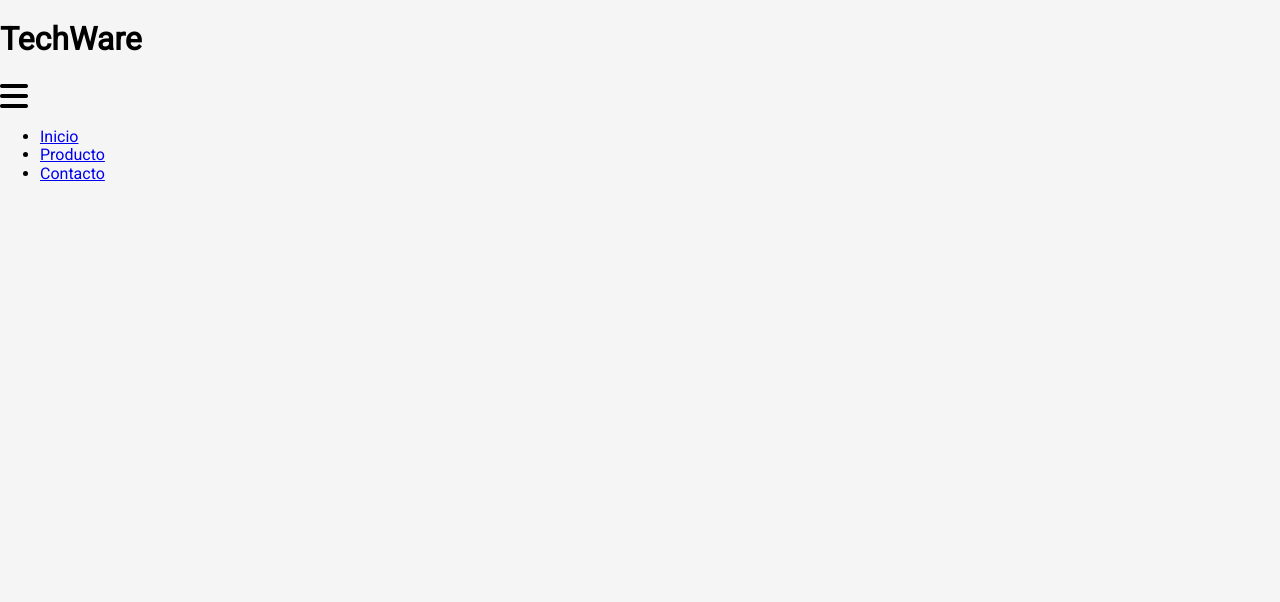
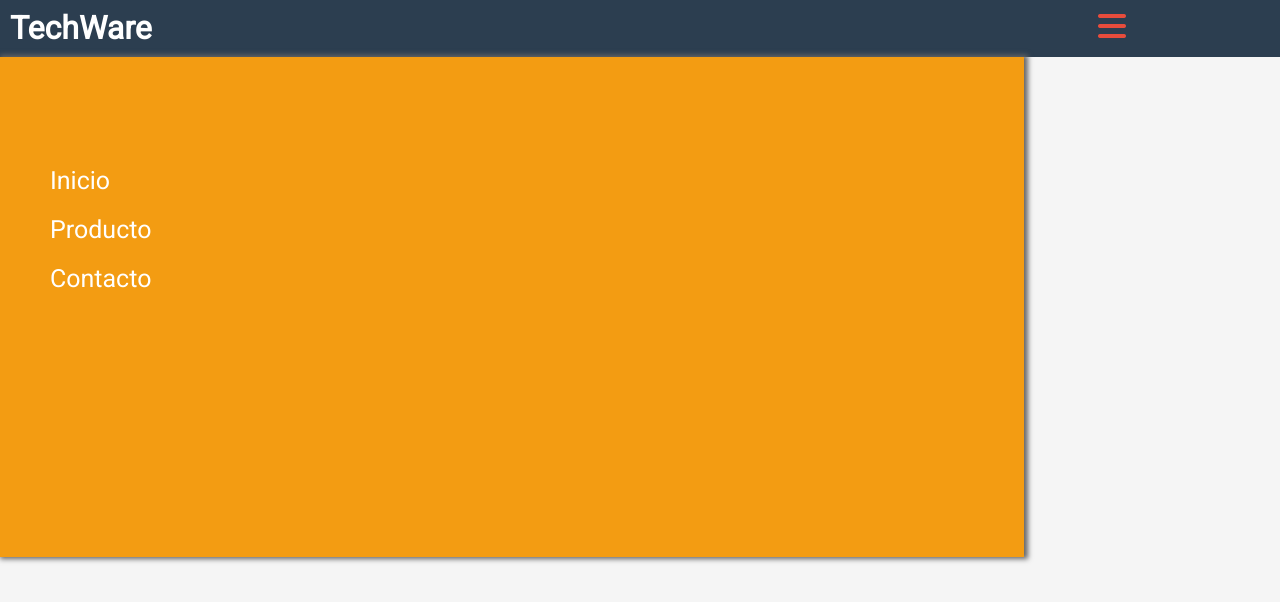
Before and after one commit to Ezequiel-Arroyo/TechWare, a plain HTML site: page index.html in a window 1280 px wide. Drawn offline with Linux system fonts and the light colour scheme.

Commit message:
guardando para resetear pc a windows 10

```diff
--- /dev/null
+++ b/HEADER.css
@@ -0,0 +1,97 @@
+body {
+	font-family: Arial, sans-serif;
+	margin: 0;
+	padding: 0;
+	background-color: #f5f5f5;
+}
+
+header {
+	background-color: #2C3E50;
+	color: #fff;
+	padding: 10px;
+	position: fixed;
+	top: 0;
+	left: 0;
+	width: 100%;
+	z-index: 1;
+}
+
+h1{
+	display:inline;}
+
+nav ul {
+	list-style: none;
+	margin: 0;
+	padding: 0;
+}
+
+nav li {
+	margin-right: 10px;
+	font: size 16px;;
+}
+
+nav li:last-child {
+	margin-right: 0;
+}
+
+nav a {
+	color: #fff;
+	text-decoration: none;
+}
+
+
+/* estilo de la barra del menu */
+.menu-icon{
+	margin: 10px 85%;
+	position: absolute;
+	z-index: 10;
+	display: flex;
+	top:0;
+}
+
+.menu-icon i{
+	vertical-align: top;
+	width: 40px;
+	cursor: pointer;
+    color: #E74C3C;
+}
+
+.menu{
+	background: #F39C12;
+	box-shadow: 2px 0px 5px 2px #666;
+	width: 80%;
+	height:500px;
+	position: absolute;
+	top: 57px;
+	left: 0;
+	transition: all, 0.5s ease;
+}
+
+/* estilo por agregar en js */
+.activar{
+	transform: translate(-600px);
+}
+.opacity{
+	background-color: rgba(0, 0, 0, 0.5);
+	transition: all .5s ease;
+}
+
+
+/* estilo para la lista del menu */
+.menu ul{
+	padding: 100px 0px 20px 0px;
+	list-style:none;
+}
+
+.menu ul li{
+	color: white;
+	display: block;
+	font-size: 25px;
+	text-decoration: none;
+	padding: 10px 50px;
+	cursor: pointer;
+}
+
+.menu ul li:hover{
+	background: rgba(0, 0, 0, 0.200);
+}
--- /dev/null
+++ b/HEADER.js
@@ -0,0 +1,19 @@
+// aqui ingrasamos la id
+const menuIcon = document.querySelector('#icon-menu');
+const menu = document.querySelector('#menu');
+
+// aqui le decimos que si le damos click al menu de hamburgesa va hacer algo
+menuIcon.addEventListener('click', (e) => {
+  menu.classList.toggle('activar');
+  document.body.classList.toggle('opacity')
+
+  // sirve para cambiar el icono
+
+  const icono_d_menu = e.target.getAttribute('src')
+  if (condition) {
+
+  }
+  else{
+    e.target.setAttribute()
+  }
+});
--- a/MH.css
+++ /dev/null
@@ -1,64 +0,0 @@
-header {
-    position: fixed;
-    width: 100%;
-    top: 0;
-    left: 0;
-    z-index: 1;
-    background: #ffffff;
-  }
-
-  nav {
-    display: flex;
-    justify-content: space-between;
-    align-items: center;
-    height: 70px;
-    padding: 0 50px;
-  }
-
-  .menu-icon {
-    cursor: pointer;
-    display: flex;
-    justify-content: center;
-    align-items: center;
-    width: 30px;
-    height: 30px;
-  }
-
-  .menu-icon i {
-    color: #333333;
-  }
-
-  .menu {
-    display: none;
-    position: absolute;
-    top: 70px;
-    left: 0;
-    background: #ffffff;
-    width: 100%;
-  }
-
-  .menu ul {
-    display: flex;
-    justify-content: space-between;
-    align-items: center;
-    flex-direction: column;
-    list-style: none;
-    margin: 0;
-    padding: 0;
-    height: 100vh;
-  }
-
-  .menu ul li {
-    margin-bottom: 40px;
-  }
-
-  .menu ul li a {
-    text-decoration: none;
-    color: #333333;
-    font-size: 20px;
-    font-family: 'Roboto', sans-serif;
-  }
-
-  .menu.active {
-    display: block;
-  }
--- a/MH.js
+++ /dev/null
@@ -1,6 +0,0 @@
-const menuIcon = document.querySelector('.menu-icon');
-const menu = document.querySelector('.menu');
-
-menuIcon.addEventListener('click', () => {
-  menu.classList.toggle('active');
-});
--- a/index.css
+++ b/index.css
@@ -3,44 +3,8 @@
 	font-family: 'Roboto', sans-serif;
 }
 
-body {
-	font-family: Arial, sans-serif;
-	margin: 0;
-	padding: 0;
-	background-color: #f5f5f5;
-}
+
 /*
-header {
-	background-color: #333;
-	color: #fff;
-	padding: 10px;
-	position: fixed;
-	top: 0;
-	left: 0;
-	width: 100%;
-	z-index: 1;
-}
-
-nav ul {
-	list-style: none;
-	margin: 0;
-	padding: 0;
-	display: flex;
-}
-
-nav li {
-	margin-right: 10px;
-}
-
-nav li:last-child {
-	margin-right: 0;
-}
-
-nav a {
-	color: #fff;
-	text-decoration: none;
-}
-
 main {
 	padding: 10px;
 	margin-top: 60px;
--- a/index.html
+++ b/index.html
@@ -7,31 +7,31 @@
     <title>TechWare</title>
     <link rel="stylesheet" href="normalize.css">
     <link rel="stylesheet" type="text/css" href="index.css">
+	<link rel="stylesheet" href="HEADER.css">
     <link rel="preconnect" href="https://fonts.googleapis.com">
     <link rel="preconnect" href="https://fonts.gstatic.com" crossorigin>
     <link href="https://fonts.googleapis.com/css2?family=Lato:ital,wght@0,700;0,900;1,700;1,900&family=Roboto:ital,wght@0,300;0,400;1,300;1,400&display=swap" rel="stylesheet">
     <script src="https://kit.fontawesome.com/22ecf68004.js" crossorigin="anonymous"></script>
 </head>
 <body>
-
 	<header>
+        <nav>
 			<h1>TechWare</h1>
-        <nav>
-            <div class="menu-icon">
+            <div class="menu-icon" id="icon-menu">
             	<i class="fa fa-bars fa-2x"></i>
             </div>
-            <div class="logo">
-              <!-- aquí va tu logo -->
-            </div>
-            <div class="menu">
+
+            <div class="menu" id="menu">
             	<ul>
                 	<li><a href="#">Inicio</a></li>
                 	<li><a href="#">Producto</a></li>
                 	<li><a href="#">Contacto</a></li>
+
                 </ul>
             </div>
         </nav>
 	</header>
+
 <!--
 	<main>
 		<section>
@@ -66,9 +66,9 @@
 		<p>Tienda de Tecnología &copy; 2023</p>
 	</footer>
 -->
-<!--
-    <script src="index.js"></script>
-    <script src="MH.js"></script>*/
--->
+
+    <!-- <script src="index.js"></script> -->
+    <script src="HEADER.js"></script>*/
+
 </body>
 </html>
```
Lines whose indentation alone changed are shown as unchanged.
